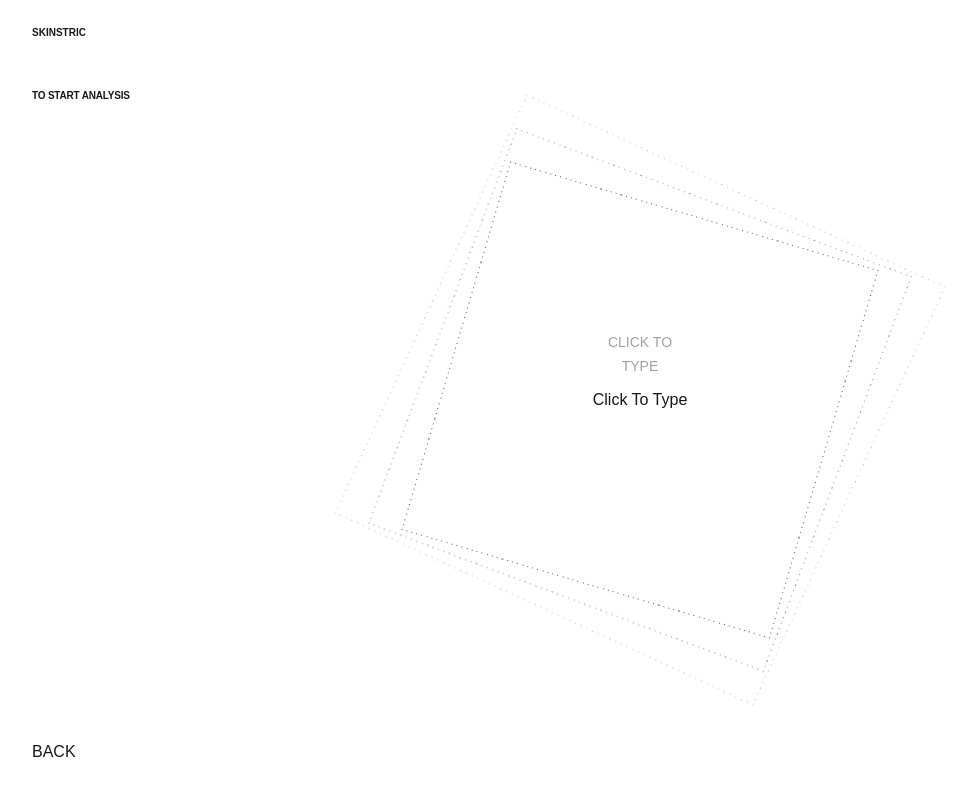
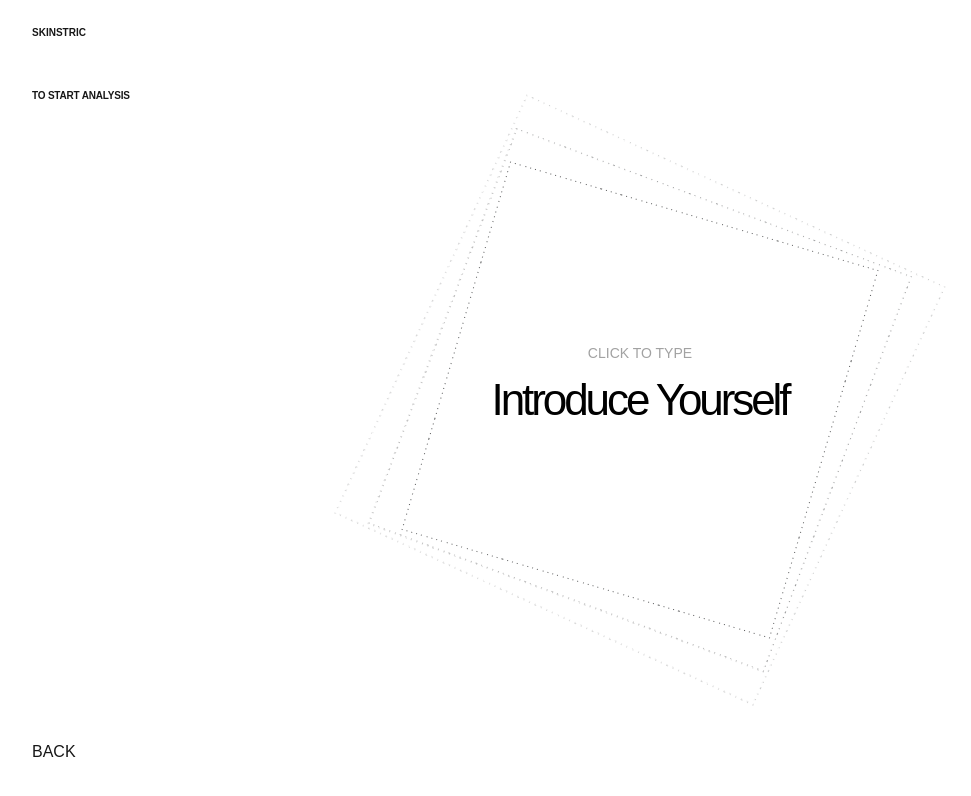
Before and after one commit to victor-alvescv/test-skinstric, a Next.js app: page /introduction in a window 1280 px wide. Shown: the top 796 px of the page, without its empty margins (0-971 px from the left). Built offline with nearby package versions, Linux system fonts and the light colour scheme.

Commit message:
Input update

```diff
--- a/app/(pages)/introduction/page.js
+++ b/app/(pages)/introduction/page.js
@@ -62,7 +62,8 @@ function Introduction() {
                                 <div className="py-[5px] relative">
                                     {!showLocation && (
                                         <>
-                                            {isTyping ? (
+                                           {!showLocation && (
+                                        <>
                                         <input
                                             type="text"
                                             value={name}
@@ -70,13 +71,7 @@ function Introduction() {
                                             placeholder="Introduce Yourself"
                                             className="introduction__input text-black placeholder:text-black"
                                         />
-                                            ) : (
-                                                <div
-                                                className="cursor-pointer text-center"
-                                                onClick={handleClick}
-                                              >
-                                                {name || "Click To Type"}
-                                              </div>
+                                        </>
                                         )}
                                         </>
                                     )}
@@ -100,7 +95,7 @@ function Introduction() {
                             </div>
                             <div className="mr-auto flex-none flex-shrink basis-1/4 pr-2.5 text-color-color">
                                 {!showLocation && name && (
-                                    <button onClick={handleProceed}>
+                                    <button onClick={handleProceed} className="absolute right-0">
                                         <span>PROCEED</span>
                                     </button>
                                 )}
```
Lines whose indentation alone changed are shown as unchanged.
